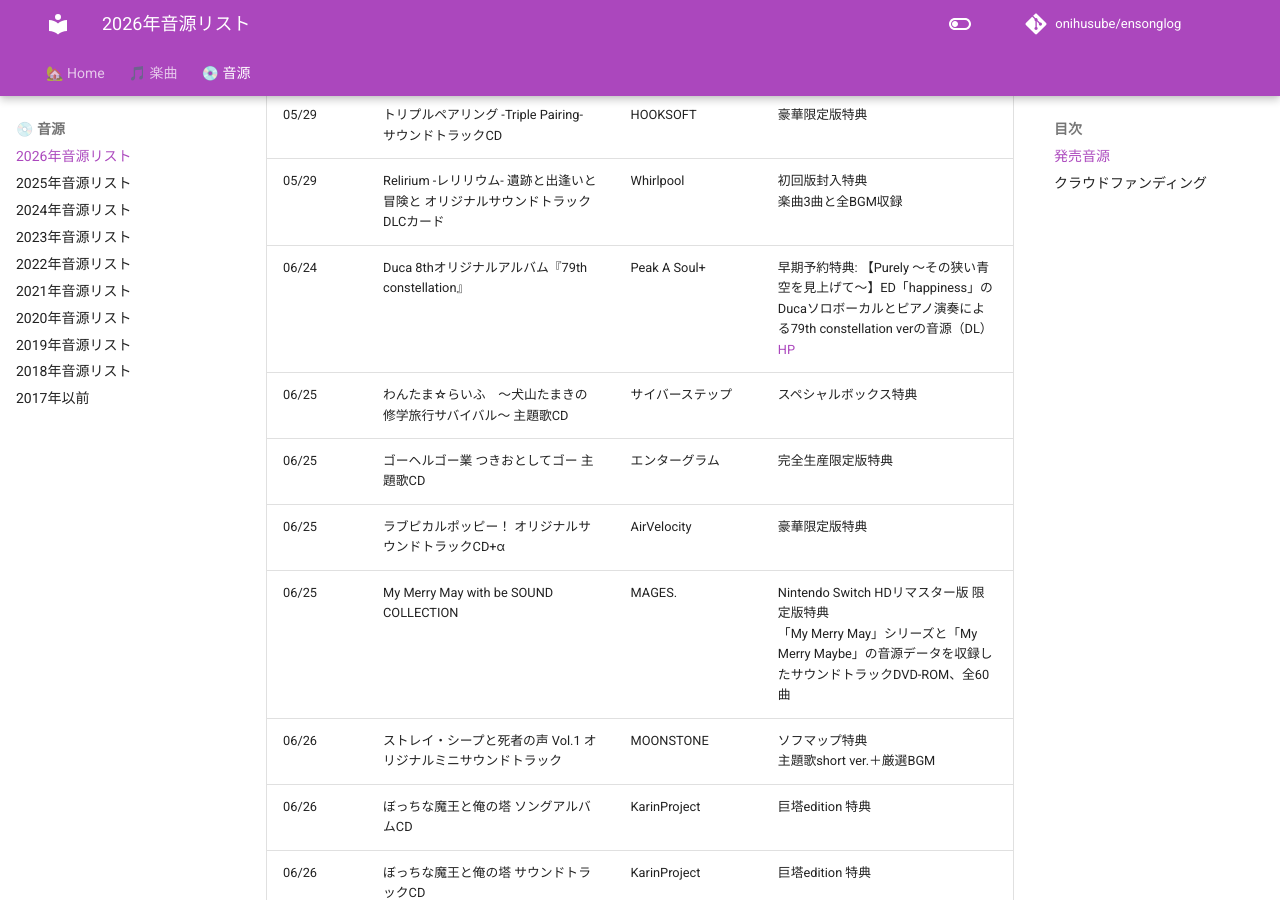
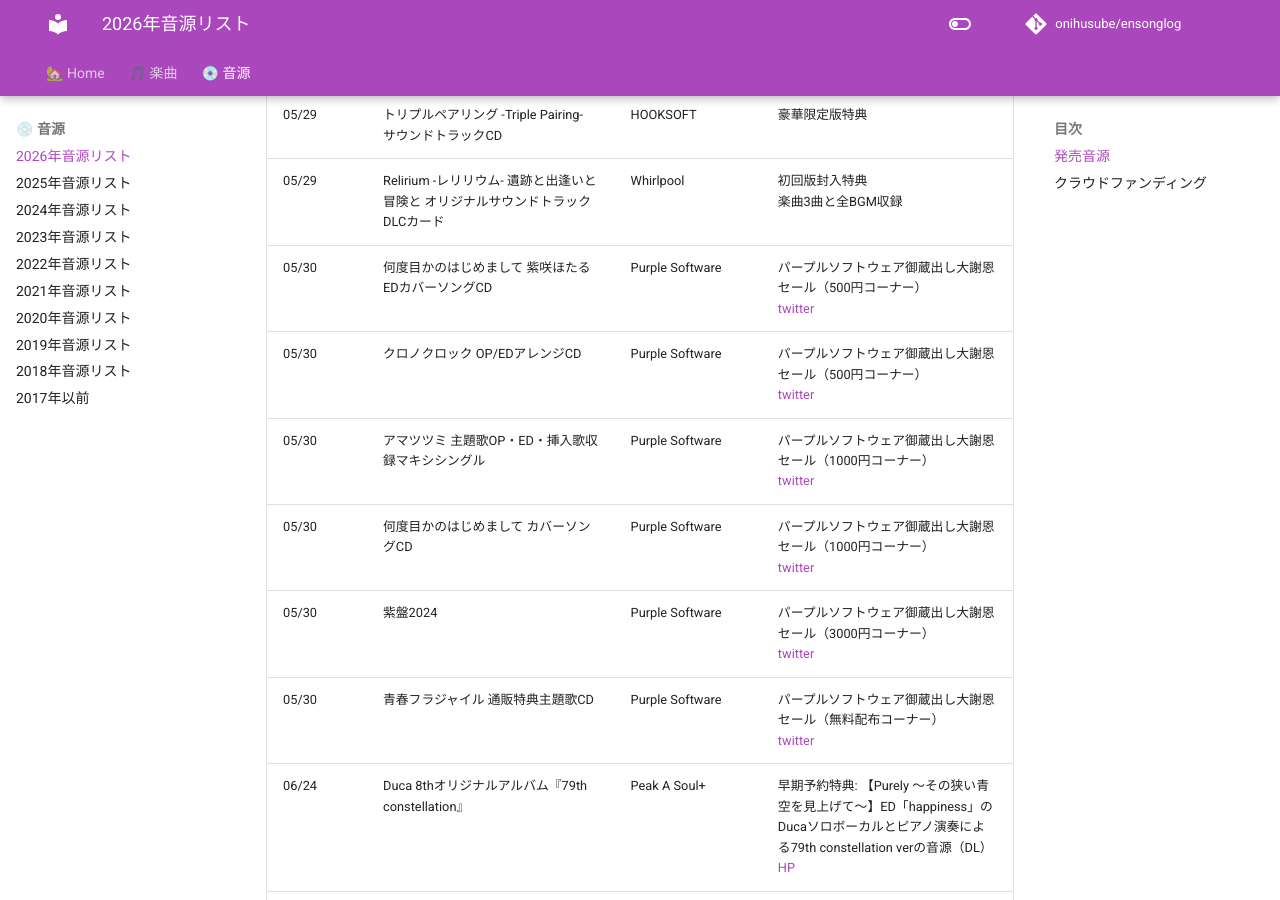
Before and after one commit to onihusube/ensonglog, an MkDocs documentation site: the page built from docs/2026/音源.md, in a window 1280 px wide and 900 px high, scrolled down 5857 px. Built offline with MkDocs 1.6.1 and Material for MkDocs 9.7.7, drawn with Linux system fonts in a browser that asks for light colours; comment, search, counter and statistics services are not loaded.

Commit message:
パープルソフトウェア御蔵出し大謝恩セール追加

```diff
--- a/docs/2026/音源.md
+++ b/docs/2026/音源.md
@@ -87,6 +87,12 @@
 | 05/28 | うたわれるもの 白への道標 オリジナルサウンドトラック | AQUAPLUS | プレミアムエディション特典 |
 | 05/29 | トリプルペアリング -Triple Pairing- サウンドトラックCD | HOOKSOFT | 豪華限定版特典 |
 | 05/29 | Relirium -レリリウム- 遺跡と出逢いと冒険と オリジナルサウンドトラック DLCカード | Whirlpool | 初回版封入特典 </br> 楽曲3曲と全BGM収録 |
+| 05/30 | 何度目かのはじめまして 紫咲ほたるEDカバーソングCD | Purple Software | パープルソフトウェア御蔵出し大謝恩セール（500円コーナー） </br> [twitter](https://x.com/purple_NewWork/status/2057423783217201370) |
+| 05/30 | クロノクロック OP/EDアレンジCD | Purple Software | パープルソフトウェア御蔵出し大謝恩セール（500円コーナー） </br> [twitter](https://x.com/purple_NewWork/status/2057423783217201370) |
+| 05/30 | アマツツミ 主題歌OP・ED・挿入歌収録マキシシングル | Purple Software | パープルソフトウェア御蔵出し大謝恩セール（1000円コーナー） </br> [twitter](https://x.com/purple_NewWork/status/2057423783217201370) |
+| 05/30 | 何度目かのはじめまして カバーソングCD | Purple Software | パープルソフトウェア御蔵出し大謝恩セール（1000円コーナー） </br> [twitter](https://x.com/purple_NewWork/status/2057423783217201370) |
+| 05/30 | 紫盤2024 | Purple Software | パープルソフトウェア御蔵出し大謝恩セール（3000円コーナー） </br> [twitter](https://x.com/purple_NewWork/status/2057423783217201370) |
+| 05/30 | 青春フラジャイル 通販特典主題歌CD | Purple Software | パープルソフトウェア御蔵出し大謝恩セール（無料配布コーナー） </br> [twitter](https://x.com/purple_NewWork/status/2057423783217201370) |
 | 06/24 | Duca 8thオリジナルアルバム『79th constellation』 | Peak A Soul+ | 早期予約特典: 【Purely ～その狭い青空を見上げて～】ED「happiness」のDucaソロボーカルとピアノ演奏による79th constellation verの音源（DL） </br> [HP](https://peakasoul.stores.jp/items/69ede866d13241a7c1e8140c) |
 | 06/25 | わんたま☆らいふ　～犬山たまきの修学旅行サバイバル～ 主題歌CD | サイバーステップ | スペシャルボックス特典 |
 | 06/25 | ゴーヘルゴー業 つきおとしてゴー 主題歌CD | エンターグラム | 完全生産限定版特典 |
```
